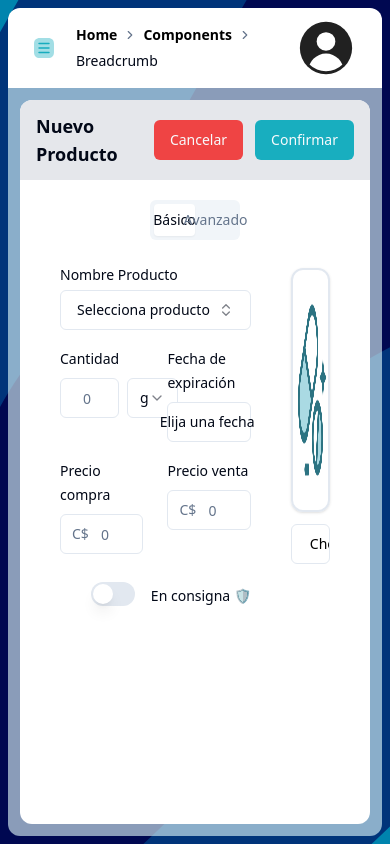
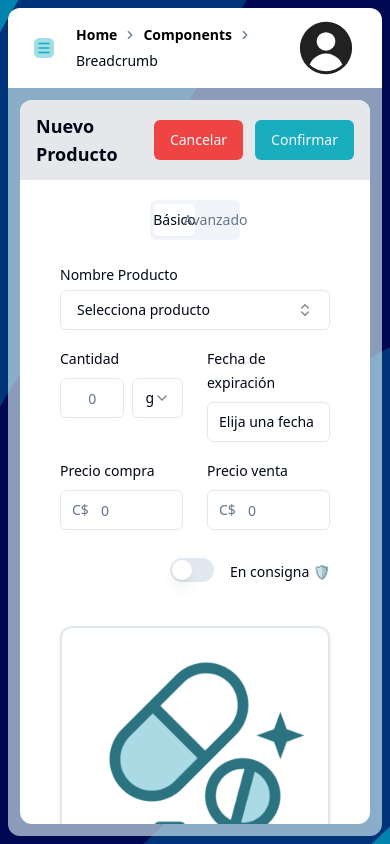
Before and after one commit to HKM-UNI/Pharmatic-React, a React (Vite) app: page /productos/agregar in a window 390 px wide. Built offline with nearby package versions, Linux system fonts and the light colour scheme; sample sign-in values are in the browser's storage.

Commit message:
responsive product form

```diff
--- a/src/pages/forms/product_form/ProductFormBasic.jsx
+++ b/src/pages/forms/product_form/ProductFormBasic.jsx
@@ -15,7 +15,7 @@ import { allowedUnits, nextMonth } from "./ProductFormSchema";
 /** @param {{ initialOptions: InitialProductFormOptions, defaultImgSrc: string }} */
 export default function ProductFormBasic({ initialOptions, defaultImgSrc }) {
   return (
-    <div className="flex items-start justify-center gap-10 pb-5 pt-5 2xl:pt-16">
+    <div className="flex flex-wrap md:flex-nowrap items-start justify-center gap-10 pb-5 pt-5 2xl:pt-16">
       <div className="w-80 space-y-4 md:w-2/5 2xl:w-1/4">
         <LazyFormComboBox
           endpoint="product_catalog"
```
